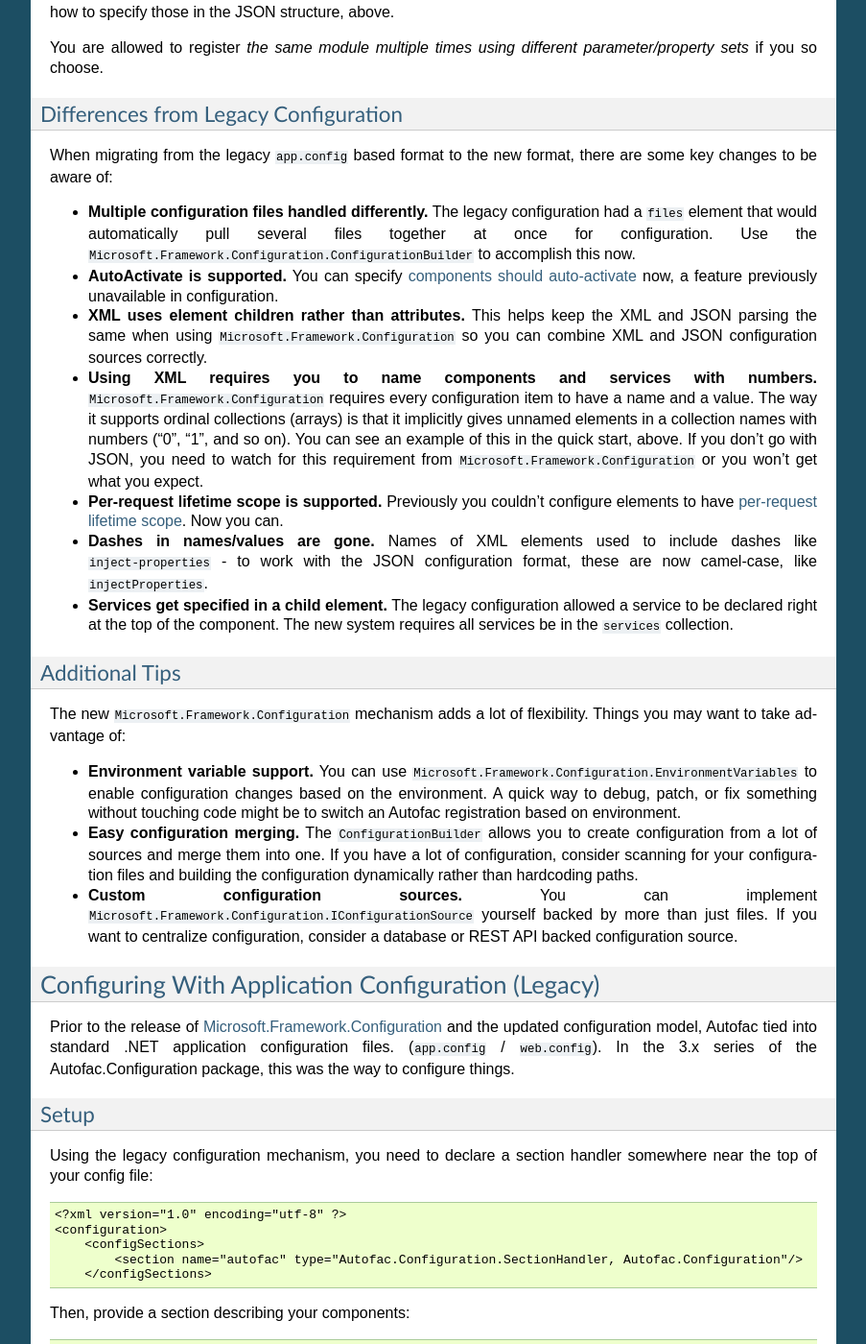
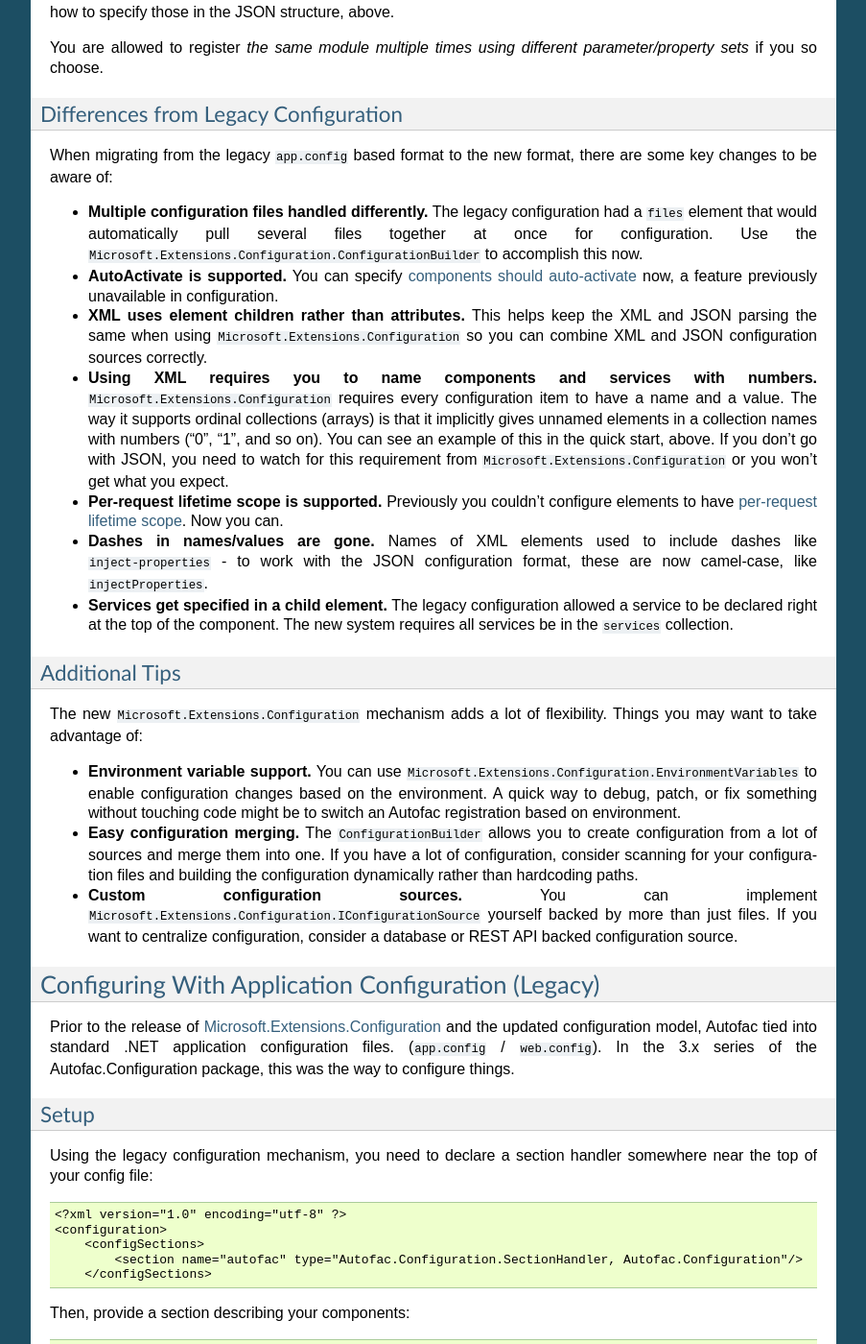
Before and after one commit to autofac/Documentation, a Sphinx documentation site: the page built from docs/configuration/xml.rst, in a window 1280 px wide and 1400 px high, scrolled down 4552 px. Shown: the whole window at 96% size, without its empty margins (198-1101 px from the left). Built offline with Sphinx 7.4.7, drawn with Linux system fonts in a browser that asks for light colours; some of the changed text lies outside the part shown.

Commit message:
Update xml.rst
Fixed issue #3. Changed Microsoft.***Framework***.Configuration to Microsoft.***Extensions***.Configuration.

```diff
--- a/docs/configuration/xml.rst
+++ b/docs/configuration/xml.rst
@@ -14,15 +14,15 @@
 
 Configuring With Microsoft Configuration
 ========================================
-With the release of `Microsoft.Framework.Configuration <https://www.nuget.org/packages/Microsoft.Framework.Configuration>`_, and Autofac.Configuration 4.0.0, Autofac takes advantage of the more flexible configuration model not previously available when limited to application configuration files. If you were using the ``app.config`` or ``web.config`` based configuration available before, you will need to migrate your configuration to the new format and update the way you set configuration with your application container.
+With the release of `Microsoft.Extensions.Configuration <https://www.nuget.org/packages/Microsoft.Extensions.Configuration>`_, and Autofac.Configuration 4.0.0, Autofac takes advantage of the more flexible configuration model not previously available when limited to application configuration files. If you were using the ``app.config`` or ``web.config`` based configuration available before, you will need to migrate your configuration to the new format and update the way you set configuration with your application container.
 
 Quick Start
 -----------
 The basic steps to getting configuration set up with your application are:
 
-1. Set up your configuration in JSON or XML files that can be read by ``Microsoft.Framework.Configuration``.
-2. Build the configuration using the ``Microsoft.Framework.Configuration.ConfigurationBuilder``.
-3. Create a new ``Autofac.Configuration.ConfigurationModule`` and pass the built ``Microsoft.Framework.Configuration.IConfiguration`` into it.
+1. Set up your configuration in JSON or XML files that can be read by ``Microsoft.Extensions.Configuration``.
+2. Build the configuration using the ``Microsoft.Extensions.Configuration.ConfigurationBuilder``.
+3. Create a new ``Autofac.Configuration.ConfigurationModule`` and pass the built ``Microsoft.Extensions.Configuration.IConfiguration`` into it.
 4. Register the ``Autofac.Configuration.ConfigurationModule`` with your container.
 
 A configuration file with some simple registrations looks like this:
@@ -76,7 +76,7 @@
         </components>
     </autofac>
 
-*Note the ordinal "naming" of components and services in XML - this is due to the way Microsoft.Framework.Configuration handles ordinal collections (arrays).*
+*Note the ordinal "naming" of components and services in XML - this is due to the way Microsoft.Extensions.Configuration handles ordinal collections (arrays).*
 
 Build up your configuration and register it with the Autofac ``ContainerBuilder`` like this:
 
@@ -211,25 +211,25 @@
 -------------------------------------
 When migrating from the legacy ``app.config`` based format to the new format, there are some key changes to be aware of:
 
-- **Multiple configuration files handled differently.** The legacy configuration had a ``files`` element that would automatically pull several files together at once for configuration. Use the ``Microsoft.Framework.Configuration.ConfigurationBuilder`` to accomplish this now.
+- **Multiple configuration files handled differently.** The legacy configuration had a ``files`` element that would automatically pull several files together at once for configuration. Use the ``Microsoft.Extensions.Configuration.ConfigurationBuilder`` to accomplish this now.
 - **AutoActivate is supported.** You can specify :doc:`components should auto-activate <../lifetime/startup>` now, a feature previously unavailable in configuration.
-- **XML uses element children rather than attributes.** This helps keep the XML and JSON parsing the same when using ``Microsoft.Framework.Configuration`` so you can combine XML and JSON configuration sources correctly.
-- **Using XML requires you to name components and services with numbers.** ``Microsoft.Framework.Configuration`` requires every configuration item to have a name and a value. The way it supports ordinal collections (arrays) is that it implicitly gives unnamed elements in a collection names with numbers ("0", "1", and so on). You can see an example of this in the quick start, above. If you don't go with JSON, you need to watch for this requirement from ``Microsoft.Framework.Configuration`` or you won't get what you expect.
+- **XML uses element children rather than attributes.** This helps keep the XML and JSON parsing the same when using ``Microsoft.Extensions.Configuration`` so you can combine XML and JSON configuration sources correctly.
+- **Using XML requires you to name components and services with numbers.** ``Microsoft.Extensions.Configuration`` requires every configuration item to have a name and a value. The way it supports ordinal collections (arrays) is that it implicitly gives unnamed elements in a collection names with numbers ("0", "1", and so on). You can see an example of this in the quick start, above. If you don't go with JSON, you need to watch for this requirement from ``Microsoft.Extensions.Configuration`` or you won't get what you expect.
 - **Per-request lifetime scope is supported.** Previously you couldn't configure elements to have :doc:`per-request lifetime scope <../lifetime/instance-scope>`. Now you can.
 - **Dashes in names/values are gone.** Names of XML elements used to include dashes like ``inject-properties`` - to work with the JSON configuration format, these are now camel-case, like ``injectProperties``.
 - **Services get specified in a child element.** The legacy configuration allowed a service to be declared right at the top of the component. The new system requires all services be in the ``services`` collection.
 
 Additional Tips
 ---------------
-The new ``Microsoft.Framework.Configuration`` mechanism adds a lot of flexibility. Things you may want to take advantage of:
+The new ``Microsoft.Extensions.Configuration`` mechanism adds a lot of flexibility. Things you may want to take advantage of:
 
-- **Environment variable support.** You can use ``Microsoft.Framework.Configuration.EnvironmentVariables`` to enable configuration changes based on the environment. A quick way to debug, patch, or fix something without touching code might be to switch an Autofac registration based on environment.
+- **Environment variable support.** You can use ``Microsoft.Extensions.Configuration.EnvironmentVariables`` to enable configuration changes based on the environment. A quick way to debug, patch, or fix something without touching code might be to switch an Autofac registration based on environment.
 - **Easy configuration merging.** The ``ConfigurationBuilder`` allows you to create configuration from a lot of sources and merge them into one. If you have a lot of configuration, consider scanning for your configuration files and building the configuration dynamically rather than hardcoding paths.
-- **Custom configuration sources.** You can implement ``Microsoft.Framework.Configuration.IConfigurationSource`` yourself backed by more than just files. If you want to centralize configuration, consider a database or REST API backed configuration source.
+- **Custom configuration sources.** You can implement ``Microsoft.Extensions.Configuration.IConfigurationSource`` yourself backed by more than just files. If you want to centralize configuration, consider a database or REST API backed configuration source.
 
 Configuring With Application Configuration (Legacy)
 ===================================================
-Prior to the release of `Microsoft.Framework.Configuration <https://www.nuget.org/packages/Microsoft.Framework.Configuration>`_ and the updated configuration model, Autofac tied into standard .NET application configuration files. (``app.config`` / ``web.config``). In the 3.x series of the Autofac.Configuration package, this was the way to configure things.
+Prior to the release of `Microsoft.Extensions.Configuration <https://www.nuget.org/packages/Microsoft.Extensions.Configuration>`_ and the updated configuration model, Autofac tied into standard .NET application configuration files. (``app.config`` / ``web.config``). In the 3.x series of the Autofac.Configuration package, this was the way to configure things.
 
 Setup
 -----
```
